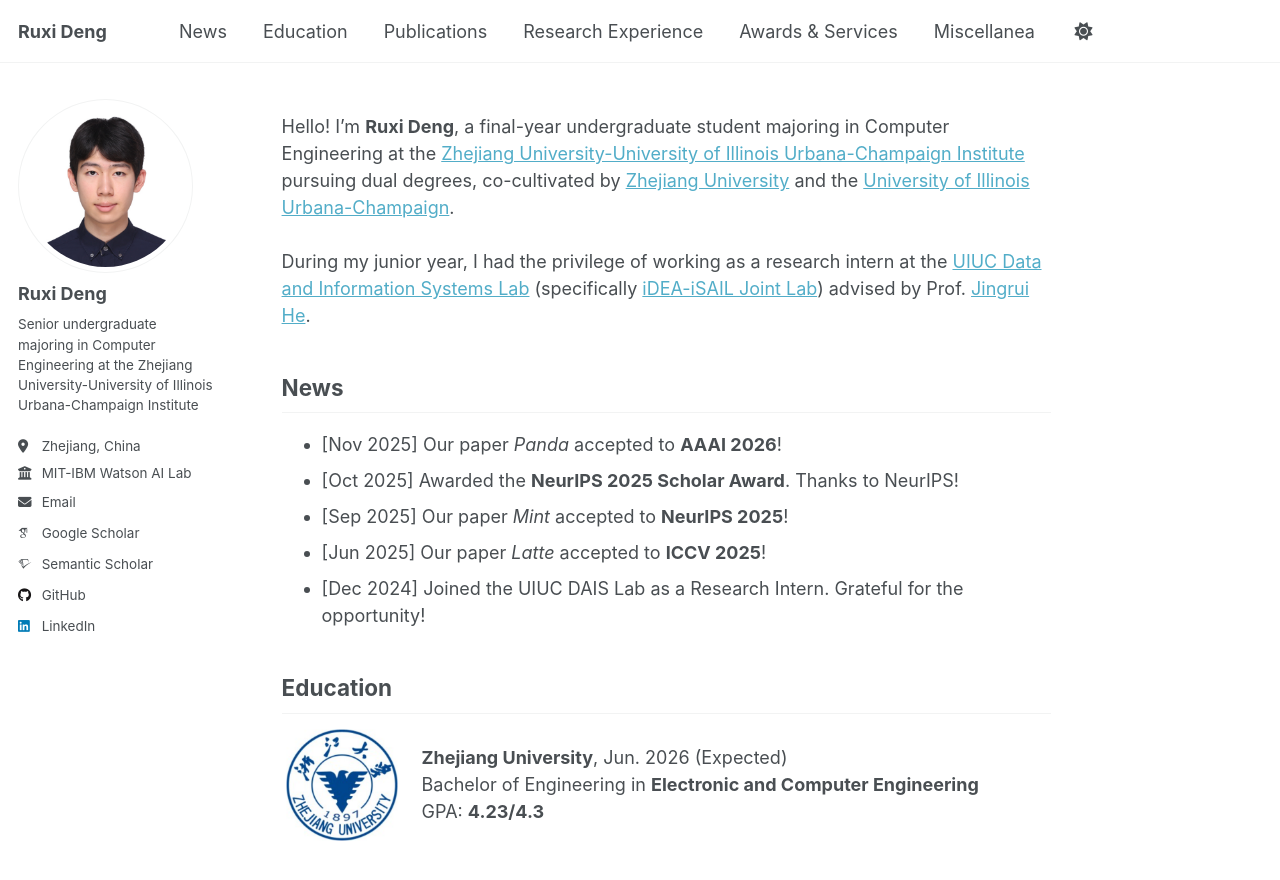
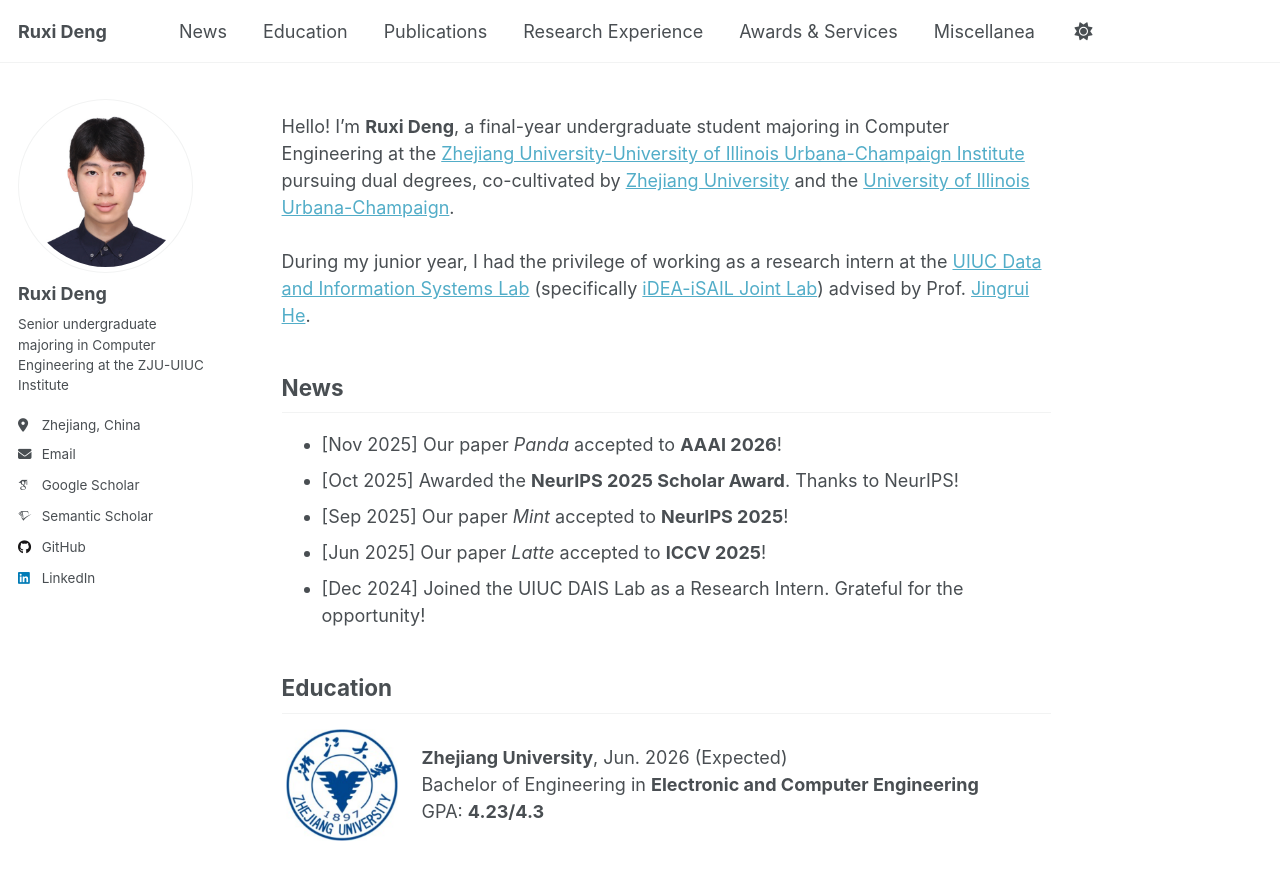
Before and after one commit to ruxideng/ruxideng.github.io, a Jekyll site: the page built from _pages/about.md, in a window 1280 px wide and 900 px high. Shown: the top 880 px of the window. Built offline with Jekyll 4.4.1, drawn with Linux system fonts in a browser that asks for light colours; some web fonts are replaced; a script that is not in the unit is left out.

Commit message:
Update _config.yml

```diff
--- a/_config.yml
+++ b/_config.yml
@@ -26,9 +26,9 @@ author:
   avatar           : "profile.png"
   name             : "Ruxi Deng"
   pronouns         : # example: "she/her"
-  bio              : "Senior undergraduate majoring in Computer Engineering at the Zhejiang University-University of Illinois Urbana-Champaign Institute"
+  bio              : "Senior undergraduate majoring in Computer Engineering at the ZJU-UIUC Institute"
   location         : "Zhejiang, China"
-  employer         : "MIT-IBM Watson AI Lab"
+  # employer         : "UIUC DAIS Lab"
   uri              : # URL
   email            : "ruxid2@illinois.edu"
 
```
